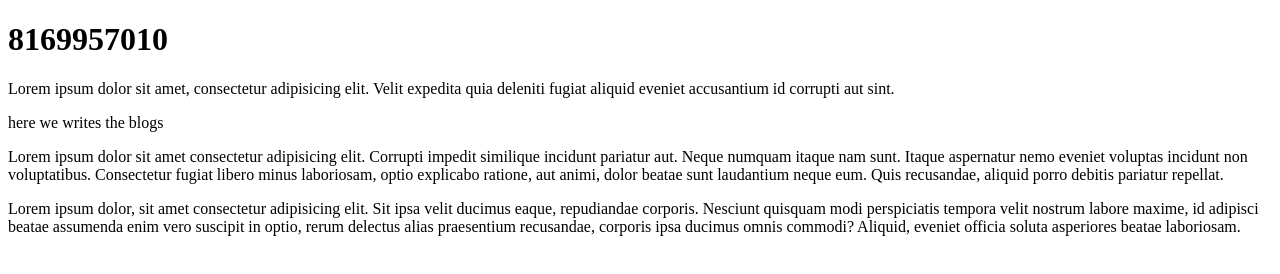
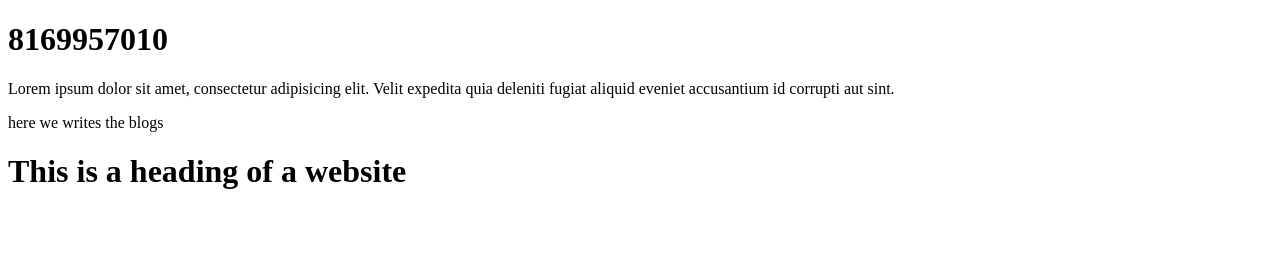
Before and after one commit to Sunny-Mishra712740/iBlog, a plain HTML site: page blog.html in a window 1280 px wide. Drawn offline with Linux system fonts and the light colour scheme.

Commit message:
this is new

```diff
--- a/blog.html
+++ b/blog.html
@@ -12,21 +12,6 @@
       quia deleniti fugiat aliquid eveniet accusantium id corrupti aut sint.
     </p>
     <span>here we writes the blogs</span>
-    <p>
-      Lorem ipsum dolor sit amet consectetur adipisicing elit. Corrupti impedit
-      similique incidunt pariatur aut. Neque numquam itaque nam sunt. Itaque
-      aspernatur nemo eveniet voluptas incidunt non voluptatibus. Consectetur
-      fugiat libero minus laboriosam, optio explicabo ratione, aut animi, dolor
-      beatae sunt laudantium neque eum. Quis recusandae, aliquid porro debitis
-      pariatur repellat.
-    </p>
-    <p>
-      Lorem ipsum dolor, sit amet consectetur adipisicing elit. Sit ipsa velit
-      ducimus eaque, repudiandae corporis. Nesciunt quisquam modi perspiciatis
-      tempora velit nostrum labore maxime, id adipisci beatae assumenda enim
-      vero suscipit in optio, rerum delectus alias praesentium recusandae,
-      corporis ipsa ducimus omnis commodi? Aliquid, eveniet officia soluta
-      asperiores beatae laboriosam.
-    </p>
+    <h1>This is a heading of a website</h1>
   </body>
 </html>
```
Also changed, not shown: contact.html (+2 -8 lines), search.html (+5 -1 lines).
